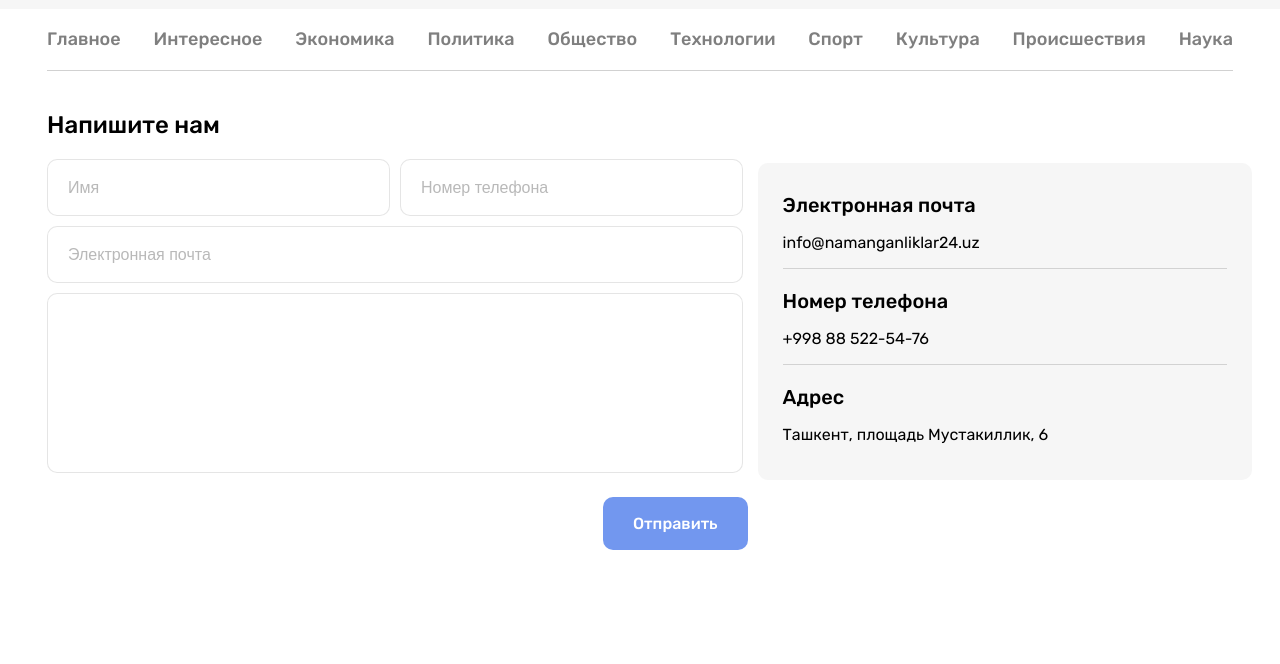
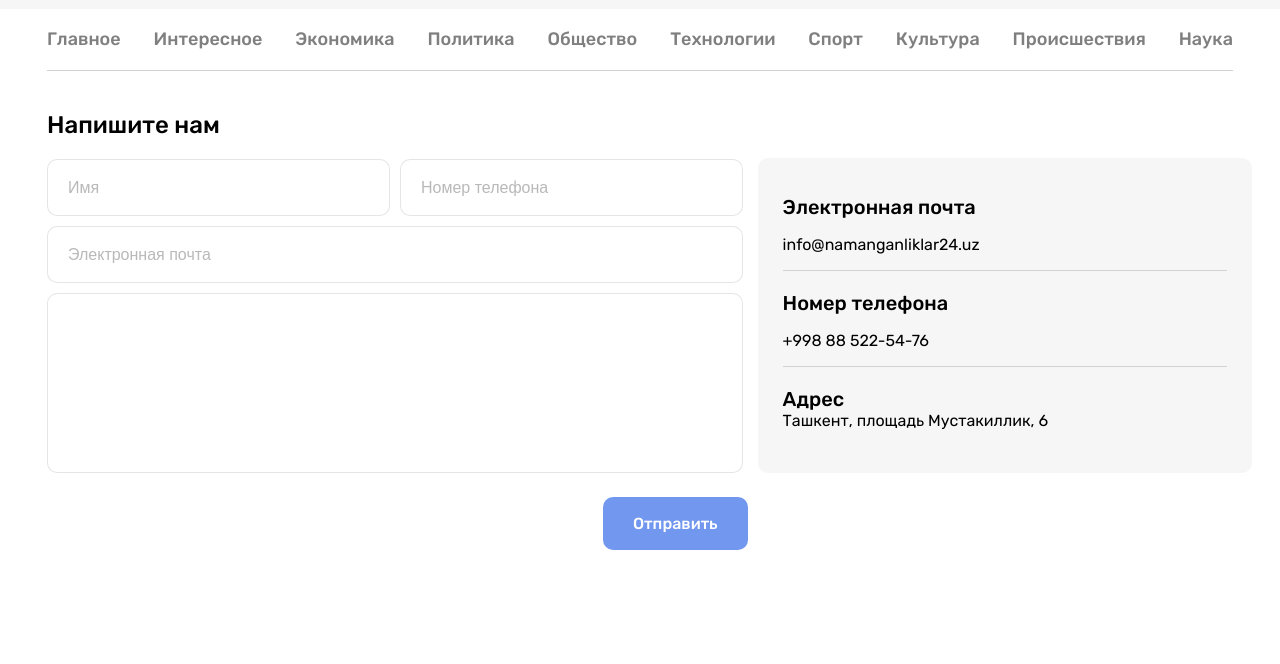
Before and after one commit to developer-773/namanganliklar24-news, a plain HTML site: page contact.html in a window 1280 px wide. Shown: the part 98-762 px from the top of the page. Drawn offline with Linux system fonts and the light colour scheme.

Commit message:
Optimized

```diff
--- a/contact.html
+++ b/contact.html
@@ -103,23 +103,27 @@
                             <div class="feedback">
                                 <textarea class="input" name="user-feedback"></textarea>
                             </div>
-
-                                <button class="btn" type="submit">Отправить</button>
+                            <button class="btn" type="submit">Отправить</button>
                         </form>
                     </div>
                     <div class="support-right-box">
                         <ul class="location-list">
                             <li class="location-item">
                                 <h3 class="location-title">Электронная почта</h3>
-                                <p class="support-text">info@namanganliklar24.uz</p>
+                                <p class="support-text">
+                                    <a class="support-text" href="email">info@namanganliklar24.uz</a>
+                                </p>
                             </li>
                             <li class="location-item">
                                 <h3 class="location-title">Номер телефона</h3>
-                                <p class="support-text">+998 88 522-54-76</p>
+                                <p class="support-text">
+                                    <a class="support-text" href="tel:+9988885225476">+998 88 522-54-76</a>
+                                </p>
                             </li>
                             <li class="location-item">
                                 <h3 class="location-title">Адрес</h3>
-                                <p class="support-text">Ташкент, площадь Мустакиллик, 6</p>
+
+                                    <a class="support-text" href="https://www.google.com/search?q=%D0%A2%D0%B0%D1%88%D0%BA%D0%B5%D0%BD%D1%82%2C+%D0%BF%D0%BB%D0%BE%D1%89%D0%B0%D0%B4%D1%8C+%D0%9C%D1%83%D1%81%D1%82%D0%B0%D0%BA%D0%B8%D0%BB%D0%BB%D0%B8%D0%BA%2C+6+&ei=XNuZYoykAondrgTj957IAQ&ved=0ahUKEwiMwqTbgpH4AhWJrosKHeO7BxkQ4dUDCA4&uact=5&oq=%D0%A2%D0%B0%D1%88%D0%BA%D0%B5%D0%BD%D1%82%2C+%D0%BF%D0%BB%D0%BE%D1%89%D0%B0%D0%B4%D1%8C+%D0%9C%D1%83%D1%81%D1%82%D0%B0%D0%BA%D0%B8%D0%BB%D0%BB%D0%B8%D0%BA%2C+6+&gs_lcp=Cgdnd3Mtd2l6EAMyAggmSgQIQRgASgQIRhgAUABYzFlg_FxoAXAAeAOAAXuIAbAhkgEEOC4zMpgBAKABAqABAbABAMABAQ&sclient=gws-wiz#">Ташкент, площадь Мустакиллик, 6</a>
                             </li>
                         </ul>
                     </div>
--- a/css/contact.css
+++ b/css/contact.css
@@ -87,12 +87,14 @@ textarea{
 .location-list{
     margin: 0;
     margin-left: 10px;
-    margin-bottom: 135px;
-    padding: 30px 25px 20px 25px;
+    margin-bottom: 148px;
+    padding: 37px 25px 43px 25px;
     width: 494px;
     background: #F6F6F6;
     border-radius: 10px;
     list-style: none;
+    margin-bottom: 148px;
+    /* padding: 37px 25px 43px 25px; */
 }
 
 .location-item{
```
